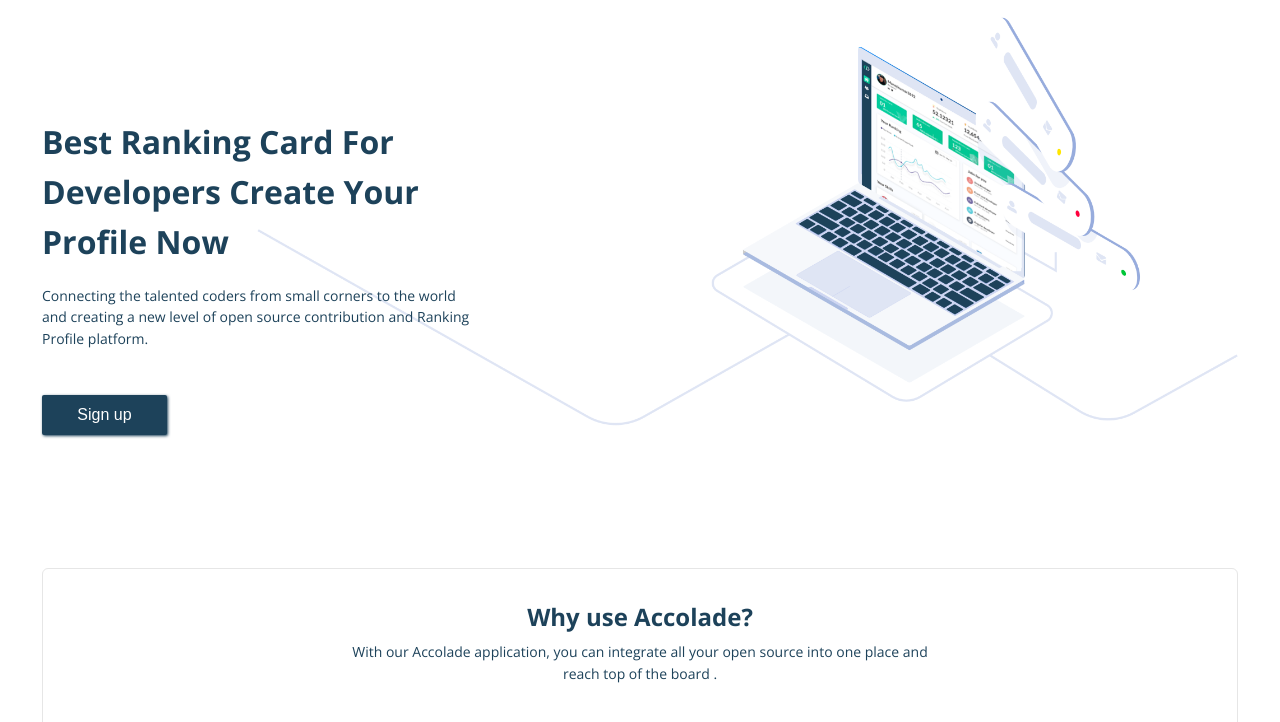
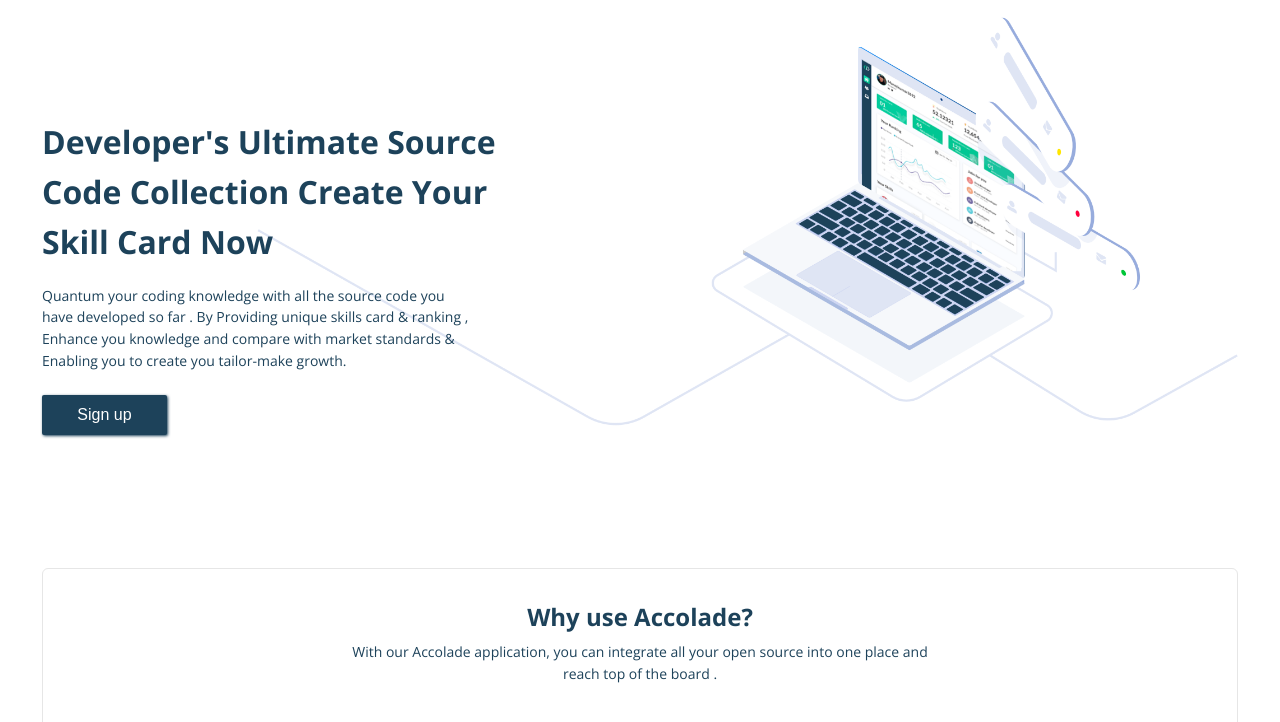
Before and after one commit to manojkumar3692/job_portal_static, a plain HTML site: page index.html in a window 1280 px wide. Shown: the part 74-796 px from the top of the page. Drawn offline with nearby package versions, Linux system fonts and the light colour scheme.

Commit message:
content change

```diff
--- a/index.html
+++ b/index.html
@@ -43,13 +43,11 @@
           <section class="LandingNew__home">
             <div class="LandingNew__homeContent">
               <h1>
-              Best Ranking Card For Developers
-              Create Your Profile Now
+              Developer's Ultimate Source Code Collection
+              Create Your Skill Card Now
               </h1>
               <p>
-                Connecting the talented coders from small corners to the world
-                and creating a new level of open source contribution and Ranking Profile
-                platform.
+                Quantum your coding knowledge with all the source code you have developed so far . By Providing unique skills card & ranking , Enhance you knowledge and compare with market standards & Enabling you to create you tailor-make growth.
               </p>
               <div><a target="_blank" href="https://app.accolades.co.in/signup">
                 <button type='submit'>Sign up</button></a>
@@ -320,7 +318,7 @@
                   <img src="./img/images/testi2.svg" />
                 </div>
                 <div class="LandingNew__testimonialProfile">
-                  <span>Jaspreet Bhamrai</span>
+                  <span>Roberta Joan</span>
                   <label>Member since 2019-Jan</label>
                 </div>
               </div>
@@ -348,7 +346,7 @@
                 <span>accolade</span>
               </div>
               <p class="footer__text">
-                Connecting the talented coders from small corners to the world
+                Connecting the talented coders from small corners of the world
                 and creating a new level of open source contribution learning
                 platform.
               </p>
@@ -359,7 +357,7 @@
                 <li>Git Integrations</li>
                 <li>Web Application</li>
                 <li>API</li>
-                <li>FAQs</li>
+                <li>Recruiters</li>
               </ul>
             </div>
             <div class="footer__nav">
@@ -372,7 +370,7 @@
             <div class="footer__nav">
               <ul>
                 <li class="activeFooter">Support</li>
-                <li>Help Center</li><li>accoladesind@gmail.com</li>
+                <li>Help Center</li><li>manoj@accolades.co.in</li>
               </ul>
             </div>
           </section>
```
Also changed, not shown: 1 other file.
